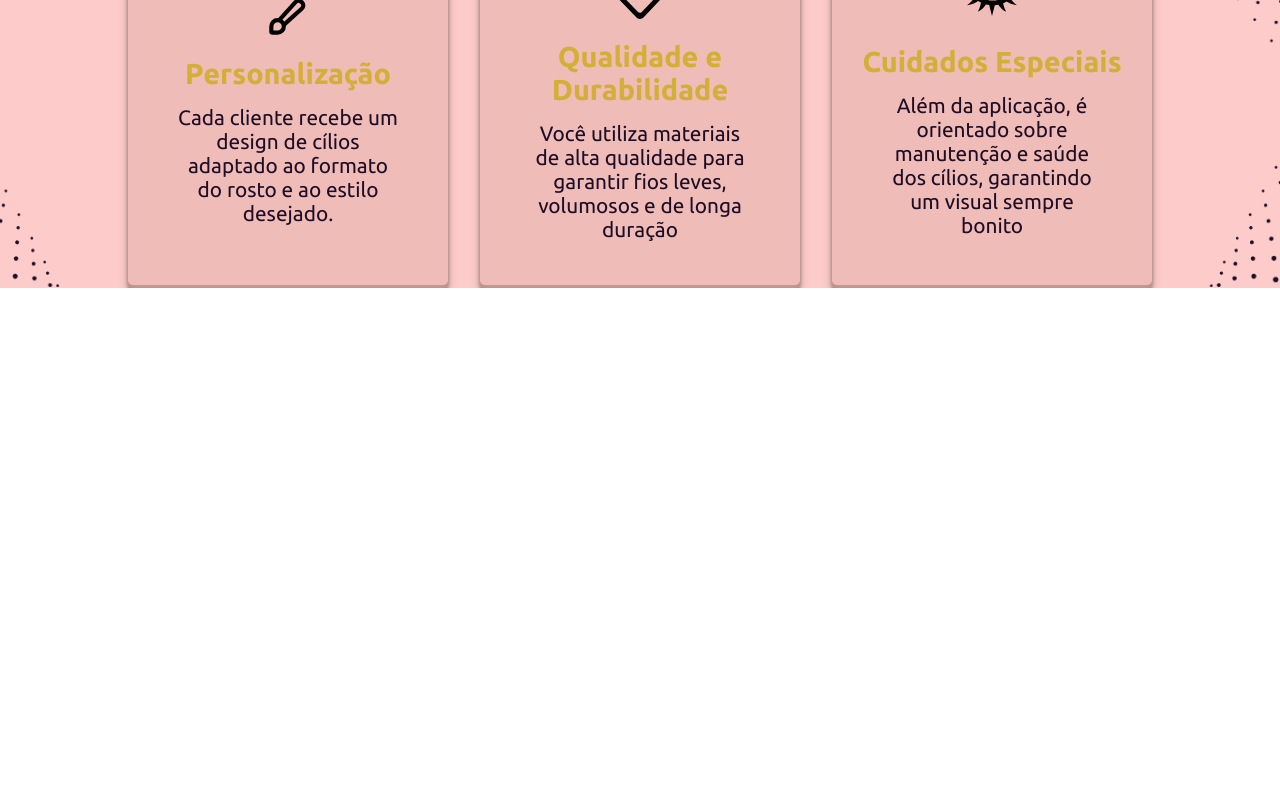
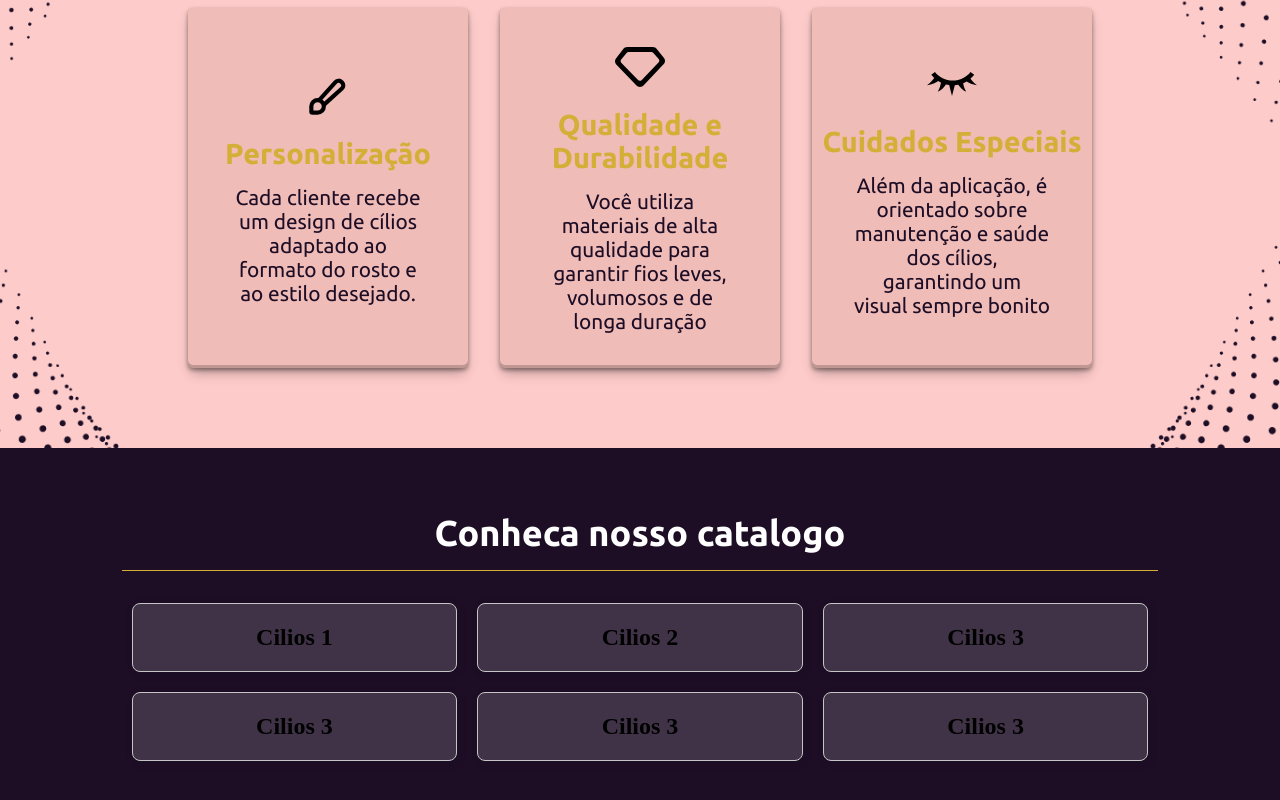
Before and after one commit to PredoH1/MaryBeauty, a React (Vite) app: page / in a window 1280 px wide. Shown: the part 1049-1849 px from the top of the page. Before the commit the page ends 1337 px from the top, so only its background shows below. Built offline with nearby package versions, Linux system fonts and the light colour scheme.

Commit message:
Feat: added to part of the catalog

```diff
--- a/src/Components/Catalogo/Catalogo.module.css
+++ b/src/Components/Catalogo/Catalogo.module.css
@@ -0,0 +1,44 @@
+.container {
+  background-color: #1d0e26;
+  display: flex;
+  flex-direction: column;
+  justify-content: center;
+  align-items: center;
+  padding: 4rem;
+}
+
+.titleCatalogo {
+  text-align: center;
+  width: 90%;
+  color: #fff;
+  font-family: "Ubuntu", serif;
+  font-size: 1.5rem;
+  border-bottom: 0.5px solid #d4af37;
+  padding-bottom: 1rem;
+}
+
+.boxCatalogo {
+  width: 90%;
+  margin: 2rem;
+  display: flex;
+  justify-content: center;
+  flex-wrap: wrap;
+  gap: 20px;
+}
+
+.service {
+  width: calc(33.333% - 20px);
+  background: #d9d9d92f;
+  border: 1px solid #c5c5c5;
+  border-radius: 12px;
+  padding: 20px;
+  text-align: center;
+  border-radius: 8px;
+  box-shadow: 2px 2px 10px rgba(0, 0, 0, 0.1);
+}
+
+@media (max-width: 768px) {
+  .service {
+    width: 100%; /* 1 card por linha */
+  }
+}
--- a/src/Components/Catalogo/index.jsx
+++ b/src/Components/Catalogo/index.jsx
@@ -0,0 +1,38 @@
+import style from "../../Components/Catalogo/Catalogo.module.css";
+
+function Catalogo() {
+  return (
+    <section className={style.container}>
+      <div className={style.titleCatalogo}>
+        <h2>Conheca nosso catalogo</h2>
+      </div>
+      <div className={style.boxCatalogo}>
+        <div className={style.service}>
+          <h1>Cilios 1</h1>
+        </div>
+
+        <div className={style.service}>
+          <h1>Cilios 2</h1>
+        </div>
+
+        <div className={style.service}>
+          <h1>Cilios 3</h1>
+        </div>
+
+        <div className={style.service}>
+          <h1>Cilios 3</h1>
+        </div>
+
+        <div className={style.service}>
+          <h1>Cilios 3</h1>
+        </div>
+
+        <div className={style.service}>
+          <h1>Cilios 3</h1>
+        </div>
+      </div>
+    </section>
+  );
+}
+
+export default Catalogo;
--- a/src/Components/Sobre/Sobre.module.css
+++ b/src/Components/Sobre/Sobre.module.css
@@ -17,7 +17,7 @@
 
 .sectionCard {
   width: 100%;
-
+  padding: 5rem;
   background-image: url("../../assets/backgroundSobre.png");
   background-position: center;
   background-size: cover;
@@ -62,6 +62,7 @@
 
   .sectionCard {
     flex-direction: column;
+    padding: 0;
   }
 
   .cards {
--- a/src/Pages/Endereco/index.jsx
+++ b/src/Pages/Endereco/index.jsx
@@ -1,10 +1,10 @@
-import Header from "../../Components/Header";
 import style from "../../Pages/Endereco/Endereco.module.css";
+import Nav from "../../Components/Nav/index";
 
 function Endereco() {
   return (
     <div>
-      <Header />
+      <Nav />
       <h1>endereco</h1>
     </div>
   );
--- a/src/Pages/Home/index.jsx
+++ b/src/Pages/Home/index.jsx
@@ -2,6 +2,7 @@ import Header from "../../Components/Header/index";
 import Sobre from "../../Components/Sobre";
 import React, { useRef } from "react";
 import Nav from "../../Components/Nav";
+import Catalogo from "../../Components/Catalogo";
 
 function Home() {
   const sobreRef = useRef(null);
@@ -11,6 +12,7 @@ function Home() {
       <Nav sobreRef={sobreRef} />
       <Header />
       <Sobre ref={sobreRef} />
+      <Catalogo />
     </div>
   );
 }
```
